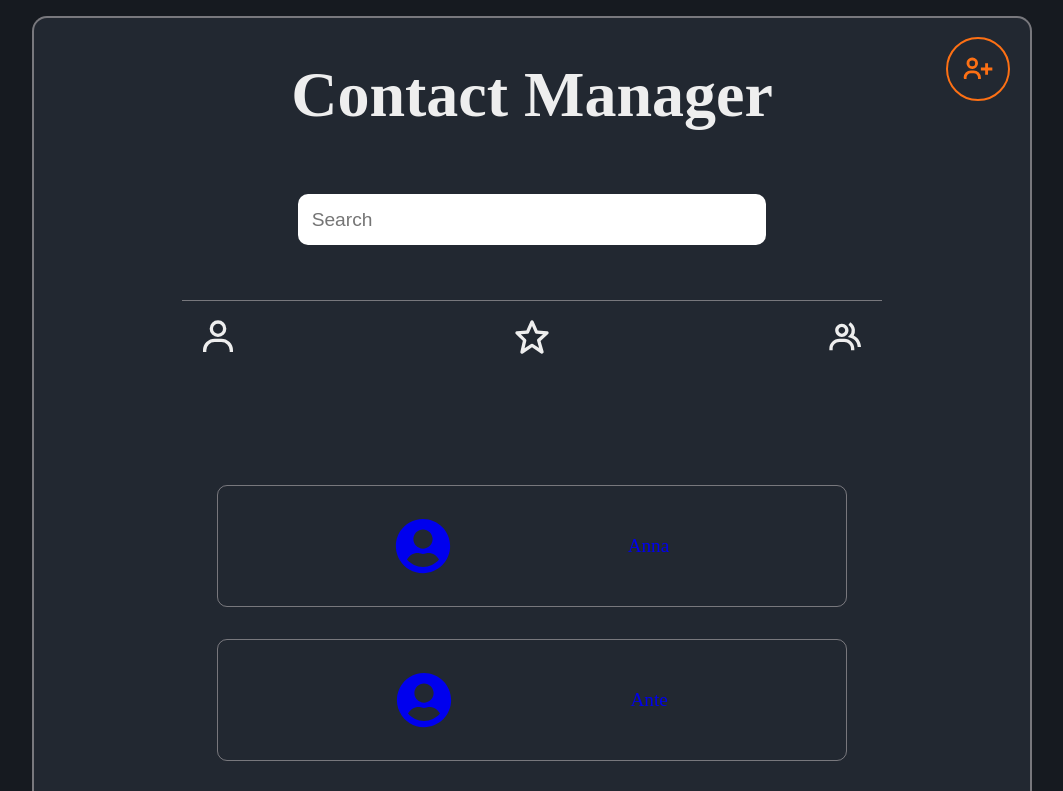
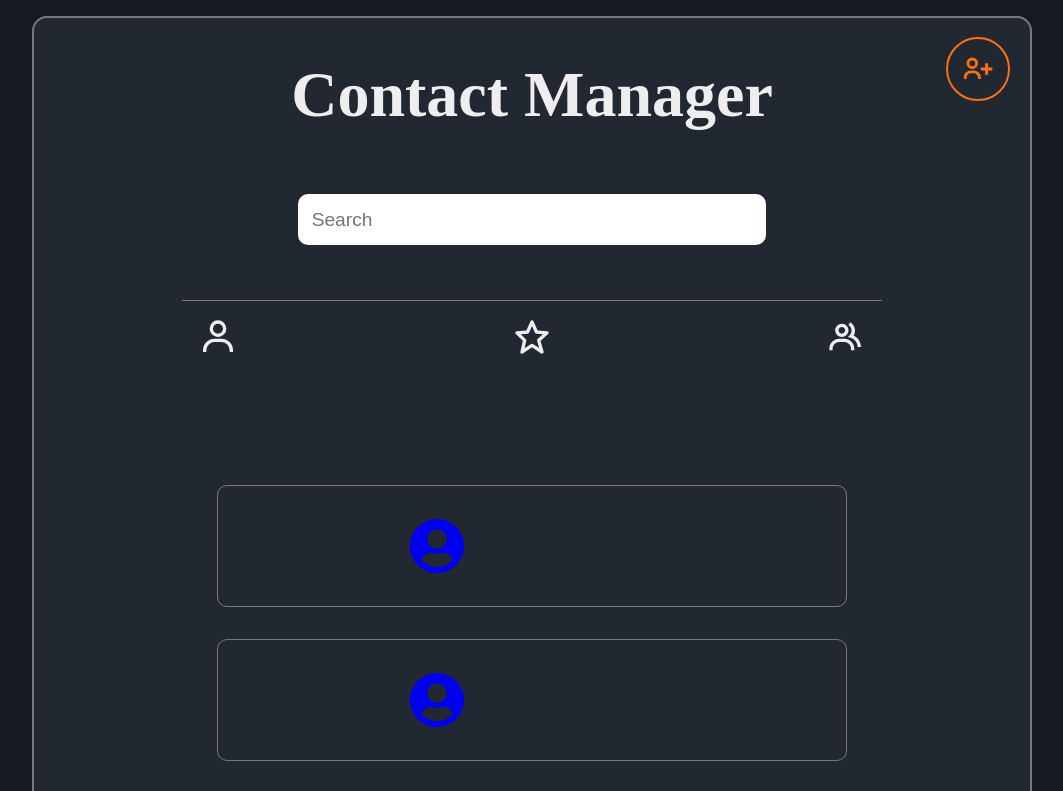
Before and after one commit to Ljusaj123/Contact-Manager, a React (Create React App) app in the folder frontend/: page / in a window 1280 px wide. Shown: the top 791 px of the page, without its empty margins (108-1171 px from the left). Built offline with nearby package versions, Linux system fonts and the light colour scheme; a web font is replaced by a local one.

Commit message:
changed name of props

```diff
--- a/frontend/src/components/Contact.js
+++ b/frontend/src/components/Contact.js
@@ -1,14 +1,14 @@
 import React from "react";
 import { FaUserCircle } from "react-icons/fa";
 
-function Contact({ props }) {
+function Contact({ name }) {
   return (
     <div className="contact">
       <div className="contact-container">
         <div className="img-container">
           <FaUserCircle className="user-icon" />
         </div>
-        <p className="contact-name">{props.name}</p>
+        <p className="contact-name">{name}</p>
       </div>
     </div>
   );
```
